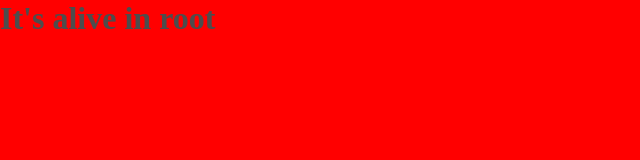
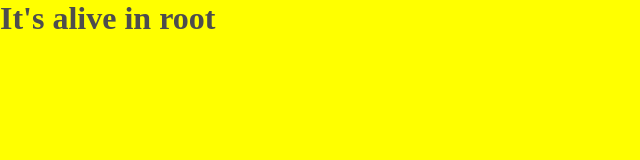
Before and after one commit to The-El0/outsider, a website: page index.html in a window 1280 px wide. Shown: the whole page, without its empty margins (0-640 px from the left). Drawn offline with nearby package versions, Linux system fonts and the light colour scheme; files that its build step writes are made by us from their sources.

Commit message:
fix $yellow

```diff
--- a/src/styles/_variables.scss
+++ b/src/styles/_variables.scss
@@ -41,7 +41,7 @@ $grey-1:  darken($white, 1%);
 //
 $red:     red;
 $orange:  orange;
-$yellow:  red;
+$yellow:  yellow;
 $green:   green;
 $blue:    blue;
 $indigo:  indigo;
```
